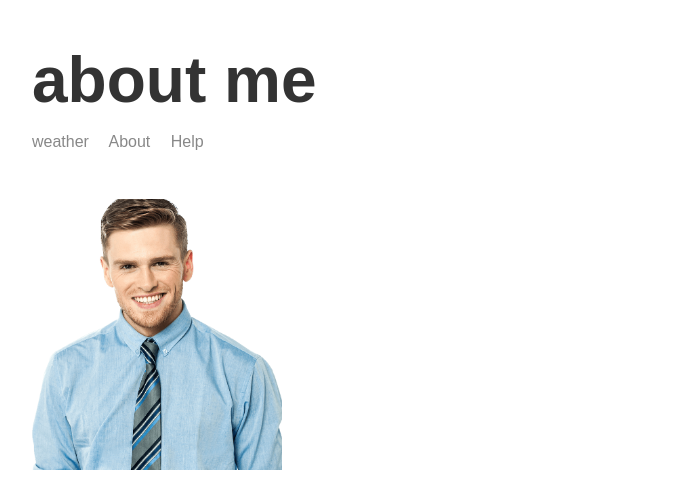
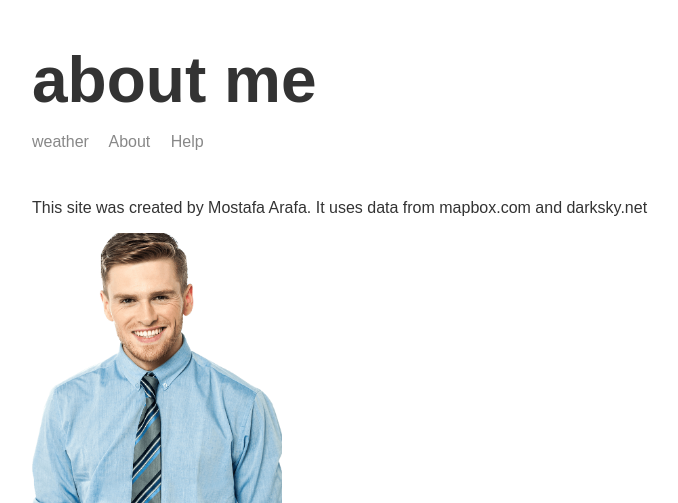
Before and after one commit to MostafaArafa95/node-weather-website, a Node server app: page /about in a window 1280 px wide. Shown: the top 503 px of the page, without its empty margins (283-961 px from the left). Run offline with Node 20, Linux system fonts and the light colour scheme; some libraries are stand-ins or nearby versions.

Commit message:
Add about text

```diff
--- a/templates/views/about.hbs
+++ b/templates/views/about.hbs
@@ -1,5 +1,6 @@
 <!DOCTYPE html>
 <html lang="en">
+
 <head>
     <link rel="icon" href="/img/weather.png">
     <link rel="stylesheet" href="/css/styles.css">
@@ -8,14 +9,17 @@
     <meta http-equiv="X-UA-Compatible" content="ie=edge">
     <title>About page</title>
 </head>
+
 <body>
     <div class="main-content">
         {{>header}}
-        <img class="portrait" src="/img/people19.png"/>
+        <p>This site was created by Mostafa Arafa. It uses data from mapbox.com and darksky.net</p>
+        <img class="portrait" src="/img/people19.png" />
 
     </div>
 
     {{>footer}}
 
 </body>
+
 </html>
```
